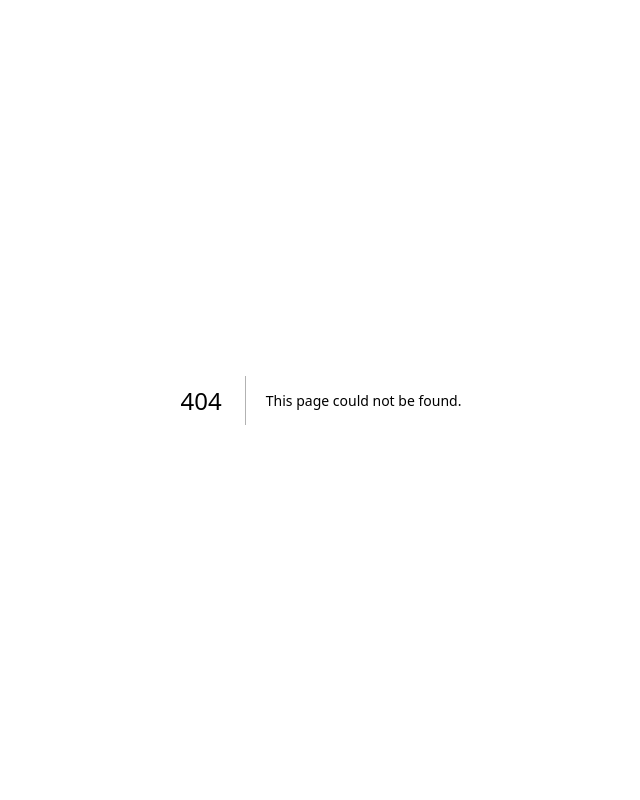
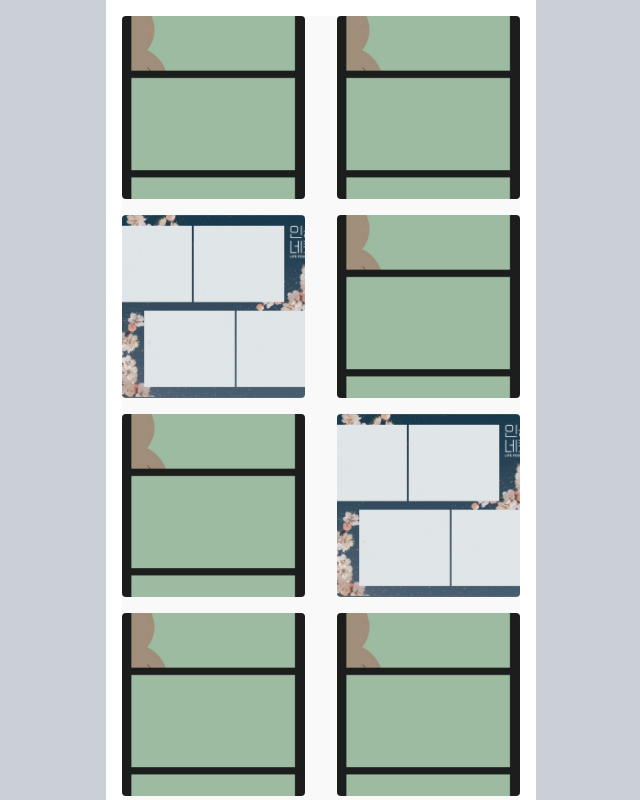
Before and after one commit to YAPP-Github/24th-Web-Team-3-FE, a Next.js app: page /layout-test/3 in a window 1280 px wide. Before the commit this address had no page. Shown: the top 800 px of the page, without its empty margins (319-959 px from the left). Built offline with nearby package versions, Linux system fonts and the light colour scheme.

Commit message:
feat: 테스트용 앨범 레이아웃 페이지 구현

```diff
--- /dev/null
+++ b/src/app/layout-test/1/page.tsx
@@ -0,0 +1,25 @@
+import Image from "next/image"
+
+export default function LayoutTest1() {
+  // 1. 랜덤 이미지 100개 생성 (가로, 세로)
+  const randomFrames = Array.from({ length: 100 }, () => {
+    return Math.round(Math.random()) ? <VirticalFrame /> : <HorizonalFrame />
+  })
+  return <main className="columns-2 gap-8">{randomFrames}</main>
+}
+
+function VirticalFrame() {
+  return (
+    <div className="aspect-[1/3] rounded-lg mb-4 relative">
+      <Image src="/test-frames/virtical-frame.png" alt="" fill />
+    </div>
+  )
+}
+
+function HorizonalFrame() {
+  return (
+    <div className="aspect-[3/2] rounded-lg mb-4 relative">
+      <Image src="/test-frames/horizontal-frame.png" alt="" fill />
+    </div>
+  )
+}
--- /dev/null
+++ b/src/app/layout-test/2/page.tsx
@@ -0,0 +1,34 @@
+import Image from "next/image"
+
+export default function LayoutTest1() {
+  const randomFrames = Array.from({ length: 100 }, () => {
+    return Math.round(Math.random()) ? <VirticalFrame /> : <HorizonalFrame />
+  })
+  return <main className="columns-2 gap-8 bg-gray-50">{randomFrames}</main>
+}
+
+function VirticalFrame() {
+  return (
+    <div className="w-full aspect-square rounded-lg mb-4 relative bg-white">
+      <Image
+        src="/test-frames/virtical-frame.png"
+        alt=""
+        fill
+        className="object-contain"
+      />
+    </div>
+  )
+}
+
+function HorizonalFrame() {
+  return (
+    <div className="w-full aspect-square rounded-lg mb-4 relative bg-white">
+      <Image
+        src="/test-frames/horizontal-frame.png"
+        alt=""
+        fill
+        className="object-contain"
+      />
+    </div>
+  )
+}
--- /dev/null
+++ b/src/app/layout-test/3/page.tsx
@@ -0,0 +1,34 @@
+import Image from "next/image"
+
+export default function LayoutTest1() {
+  const randomFrames = Array.from({ length: 100 }, () => {
+    return Math.round(Math.random()) ? <VirticalFrame /> : <HorizonalFrame />
+  })
+  return <main className="columns-2 gap-8 bg-gray-50">{randomFrames}</main>
+}
+
+function VirticalFrame() {
+  return (
+    <div className="w-full aspect-square rounded-lg mb-4 relative bg-white">
+      <Image
+        src="/test-frames/virtical-frame.png"
+        alt=""
+        fill
+        className="object-cover rounded"
+      />
+    </div>
+  )
+}
+
+function HorizonalFrame() {
+  return (
+    <div className="w-full aspect-square rounded-lg mb-4 relative bg-white">
+      <Image
+        src="/test-frames/horizontal-frame.png"
+        alt=""
+        fill
+        className="object-cover rounded"
+      />
+    </div>
+  )
+}
--- /dev/null
+++ b/src/app/layout-test/4/page.tsx
@@ -0,0 +1,34 @@
+import Image from "next/image"
+
+export default function LayoutTest1() {
+  const randomFrames = Array.from({ length: 100 }, () => {
+    return Math.round(Math.random()) ? <VirticalFrame /> : <HorizonalFrame />
+  })
+  return <main className="columns-2 gap-8 bg-gray-50">{randomFrames}</main>
+}
+
+function VirticalFrame() {
+  return (
+    <div className="w-full aspect-[3/4] rounded-lg mb-4 relative bg-white">
+      <Image
+        src="/test-frames/virtical-frame.png"
+        alt=""
+        fill
+        className="object-cover rounded"
+      />
+    </div>
+  )
+}
+
+function HorizonalFrame() {
+  return (
+    <div className="w-full aspect-[3/4] rounded-lg mb-4 relative bg-white">
+      <Image
+        src="/test-frames/horizontal-frame.png"
+        alt=""
+        fill
+        className="object-cover rounded"
+      />
+    </div>
+  )
+}
--- /dev/null
+++ b/src/app/layout-test/layout.tsx
@@ -0,0 +1,13 @@
+export default function LayoutTestLayout({
+  children,
+}: {
+  children: React.ReactNode
+}) {
+  return (
+    <main className="w-full bg-gray-300 flex justify-center">
+      <section className="w-[430px] min-h-full bg-white p-4">
+        {children}
+      </section>
+    </main>
+  )
+}
--- a/tailwind.config.ts
+++ b/tailwind.config.ts
@@ -139,6 +139,7 @@ const config = {
         1000: "#6F2E50",
       },
       kakao: "#FEE500",
+      white: "#ffffff",
     },
     boxShadow: {
       weak: "0px 6px 12px 0px rgba(101, 125, 159, 0.12), 0px 0px 4px 0px rgba(88, 100, 117, 0.08)",
```
Also changed, not shown: public/test-frames/horizontal-frame.png (added), public/test-frames/virtical-frame.png (added).
